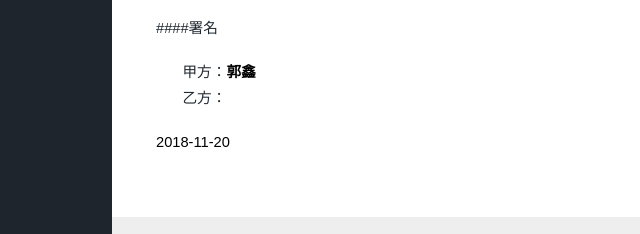
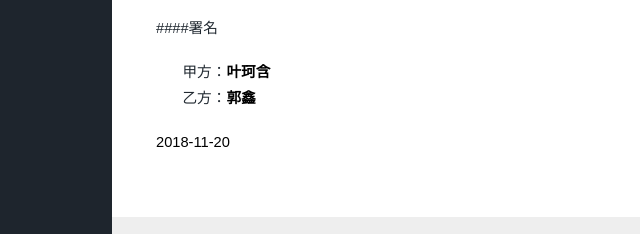
Before and after one commit to XDTG/XDTG.github.io, a plain HTML site: page 2018/11/20/contract/index.html in a window 1280 px wide. Shown: the part 2258-2492 px from the top of the page, 0-640 px from the left. Drawn offline with nearby package versions, Linux system fonts and the light colour scheme; some packages are replaced by stand-ins of ours; a script that the page names is missing.

Commit message:
Site updated: 2018-11-20 01:56:51

```diff
--- a/2018/11/20/contract/index.html
+++ b/2018/11/20/contract/index.html
@@ -164,7 +164,7 @@
 <figure class="highlight plain"><table><tr><td class="gutter"><pre><span class="line">1</span><br><span class="line">2</span><br><span class="line">3</span><br><span class="line">4</span><br><span class="line">5</span><br><span class="line">6</span><br><span class="line">7</span><br><span class="line">8</span><br><span class="line">9</span><br><span class="line">10</span><br></pre></td><td class="code"><pre><span class="line">**乙方**需要履行的义务有： </span><br><span class="line"> </span><br><span class="line">1.在甲方心情好的时候给她疯狂打call  </span><br><span class="line">2.在甲方不开心的时候逗她玩  </span><br><span class="line">4.提供高质量的陪聊服务  </span><br><span class="line">5.适当的吓甲方以提高甲方精神活跃度  </span><br><span class="line">6.甲方出去玩时若需要陪同服务乙方需及时到场  </span><br><span class="line">7.乙方需要适当学习语文，提高阅读能力</span><br><span class="line">8.及时理解甲方的心理，并切实减少甲方担忧，学会怎样做到甲方需要的长期关系  </span><br><span class="line">9.学会调整自己的心理，减小心理波动次数和大小，并且和甲方一起解决</span><br></pre></td></tr></table></figure>
 <figure class="highlight plain"><table><tr><td class="gutter"><pre><span class="line">1</span><br><span class="line">2</span><br><span class="line">3</span><br><span class="line">4</span><br><span class="line">5</span><br><span class="line">6</span><br><span class="line">7</span><br><span class="line">8</span><br></pre></td><td class="code"><pre><span class="line">**甲方**需要履行的义务有：</span><br><span class="line">  </span><br><span class="line">1.乙方情绪混乱时适当找他疏导  </span><br><span class="line">2.与乙方出现矛盾时，使用简单的白话文主动提出  </span><br><span class="line">3.多和乙方玩  </span><br><span class="line">4.需要技术需求时首先寻求乙方帮助  </span><br><span class="line">5.不得在聊天时突然消失  </span><br><span class="line">6.多与乙方沟通交流，提高认同度</span><br></pre></td></tr></table></figure>
 <blockquote>
-<p><em>双方</em>共同需要履行的义务有：</p>
+<p><em>双方</em> 共同需要履行的义务有：</p>
 <p>1.双方需要喜欢对方<br>2.双方要在建立双边关系后共同经营，相互理解<br>3.双方要多交流感情，分享。一起玩<br>4.甲乙双方要保持互信互助的友好态度，不乱揣测对方，不瞎想<br>5.双方出现矛盾，生气完在24小时内需要及时沟通，切实解决问题，避免冲突的再次发生<br>6.一起努力学习</p>
 </blockquote>
 <p>自本双边关系签署日期起，甲乙双方将正式缔交情侣关系，相信在双方共同努力下，双方友好将不断发扬光大，双方互利合作将不断取得丰硕成果。</p>
@@ -172,8 +172,8 @@
 <p>–</p>
 <p>####署名</p>
 <ul>
-<li>甲方：<strong><em>郭鑫</em></strong></li>
-<li>乙方：  </li>
+<li>甲方：<strong><em>叶珂含</em></strong></li>
+<li>乙方：<strong><em>郭鑫</em></strong></li>
 </ul>
 <p><em>2018-11-20</em></p>
 
```
